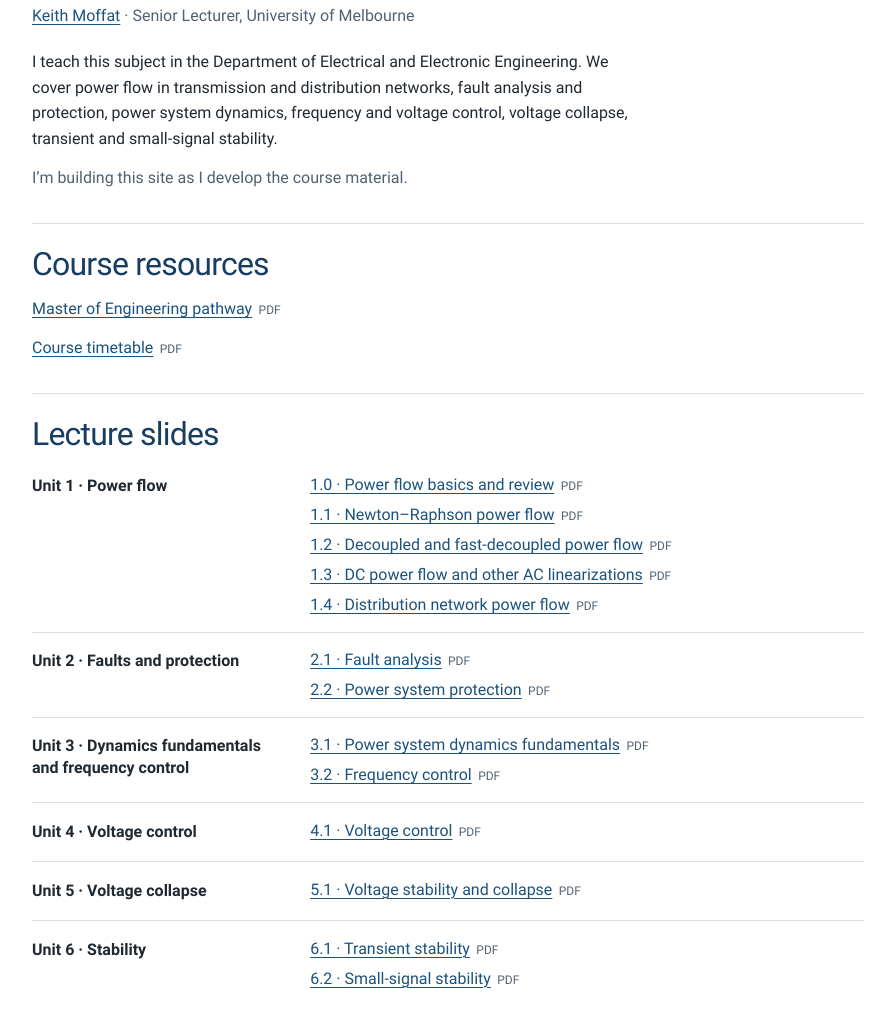
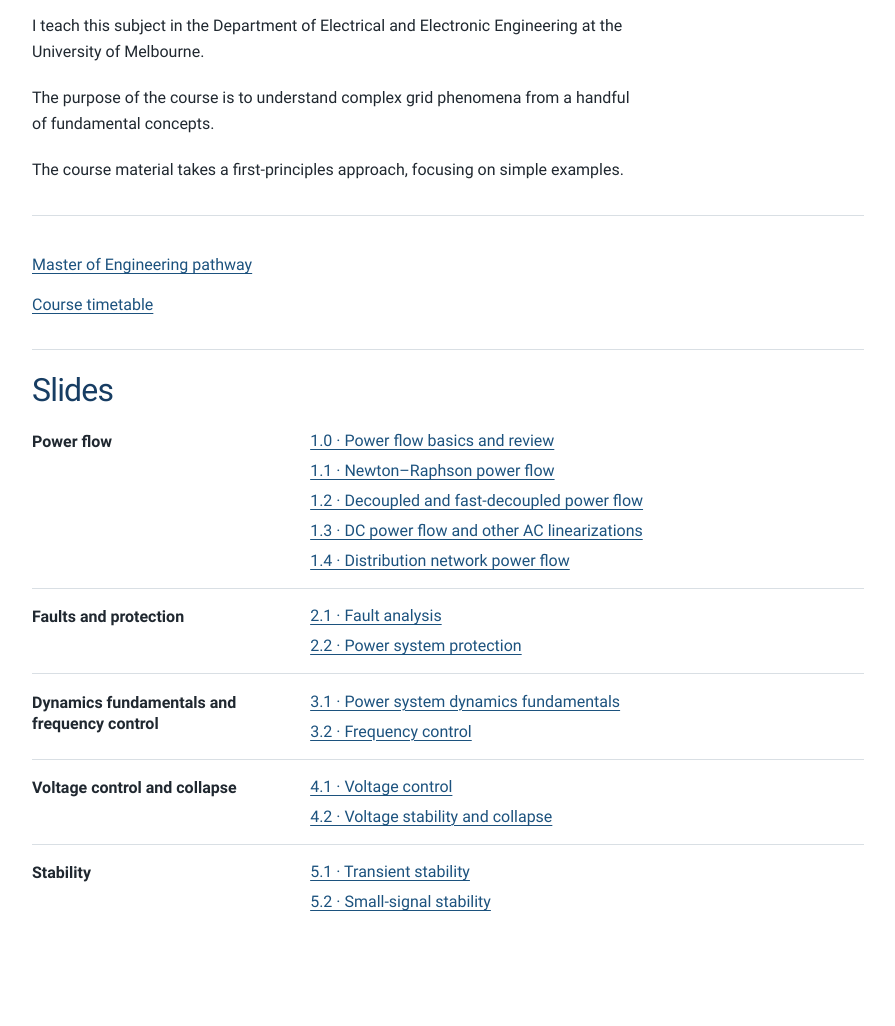
Before and after one commit to keithmoffat/elen90060, a plain HTML site: page index.html in a window 1280 px wide. Shown: the part 186-1212 px from the top of the page, without its empty margins (192-1087 px from the left). After the commit the page ends 1179 px from the top, so only its background shows below. Drawn offline with Linux system fonts and the light colour scheme.

Commit message:
Simplify introduction and reorganize slide units

```diff
--- a/index.html
+++ b/index.html
@@ -3,7 +3,7 @@
 <head>
   <meta charset="utf-8">
   <meta name="viewport" content="width=device-width, initial-scale=1">
-  <meta name="description" content="Lecture slides for ELEN90060 Power System Analysis, taught by Keith Moffat at the University of Melbourne.">
+  <meta name="description" content="Slides for ELEN90060 Power System Analysis, taught by Keith Moffat at the University of Melbourne.">
   <title>Power System Analysis | ELEN90060</title>
   <link rel="stylesheet" href="style.css">
 </head>
@@ -11,63 +11,57 @@
   <header class="site-header">
     <div class="wrap">
       <span class="course-code">ELEN90060</span>
-      <a href="#lecture-slides">Lecture slides</a>
+      <a href="#lecture-slides">Slides</a>
     </div>
   </header>
   <main class="wrap">
     <h1>Power System Analysis</h1>
-    <p class="byline"><a href="https://keithmoffat.com/">Keith Moffat</a> · Senior Lecturer, University of Melbourne</p>
-    <p class="description">I teach this subject in the Department of Electrical and Electronic Engineering. We cover power flow in transmission and distribution networks, fault analysis and protection, power system dynamics, frequency and voltage control, voltage collapse, transient and small-signal stability.</p>
-    <p class="project-note">I’m building this site as I develop the course material.</p>
-    <section class="lectures" id="course-resources" aria-labelledby="resources-title">
-      <h2 id="resources-title">Course resources</h2>
-      <p><a href="master-of-engineering-pathway.pdf">Master of Engineering pathway</a><span class="format">PDF</span></p>
-      <p><a href="course-timetable.pdf">Course timetable</a><span class="format">PDF</span></p>
+    <p class="description">I teach this subject in the Department of Electrical and Electronic Engineering at the University of Melbourne.</p>
+    <p class="description">The purpose of the course is to understand complex grid phenomena from a handful of fundamental concepts.</p>
+    <p class="description">The course material takes a first-principles approach, focusing on simple examples.</p>
+    <section class="lectures" id="course-resources" aria-label="Course resources">
+      <p><a href="master-of-engineering-pathway.pdf">Master of Engineering pathway</a></p>
+      <p><a href="course-timetable.pdf">Course timetable</a></p>
     </section>
     <section class="lectures" id="lecture-slides" aria-labelledby="lecture-title">
-      <h2 id="lecture-title">Lecture slides</h2>
+      <h2 id="lecture-title">Slides</h2>
       <div class="lecture-groups">
         <div class="lecture-group">
-          <h3>Unit 1 · Power flow</h3>
+          <h3>Power flow</h3>
           <ul>
-            <li><a href="1.0-power-flow-review.pdf">1.0 · Power flow basics and review</a><span class="format">PDF</span></li>
-            <li><a href="1.1-newton-raphson-power-flow.pdf">1.1 · Newton–Raphson power flow</a><span class="format">PDF</span></li>
-            <li><a href="1.2-decoupled-power-flow.pdf">1.2 · Decoupled and fast-decoupled power flow</a><span class="format">PDF</span></li>
-            <li><a href="1.3-linearized-power-flow.pdf">1.3 · DC power flow and other AC linearizations</a><span class="format">PDF</span></li>
-            <li><a href="1.4-distribution-network-power-flow.pdf">1.4 · Distribution network power flow</a><span class="format">PDF</span></li>
+            <li><a href="1.0-power-flow-review.pdf">1.0 · Power flow basics and review</a></li>
+            <li><a href="1.1-newton-raphson-power-flow.pdf">1.1 · Newton–Raphson power flow</a></li>
+            <li><a href="1.2-decoupled-power-flow.pdf">1.2 · Decoupled and fast-decoupled power flow</a></li>
+            <li><a href="1.3-linearized-power-flow.pdf">1.3 · DC power flow and other AC linearizations</a></li>
+            <li><a href="1.4-distribution-network-power-flow.pdf">1.4 · Distribution network power flow</a></li>
           </ul>
         </div>
         <div class="lecture-group">
-          <h3>Unit 2 · Faults and protection</h3>
+          <h3>Faults and protection</h3>
           <ul>
-            <li><a href="2.1-fault-analysis.pdf">2.1 · Fault analysis</a><span class="format">PDF</span></li>
-            <li><a href="2.2-protection.pdf">2.2 · Power system protection</a><span class="format">PDF</span></li>
+            <li><a href="2.1-fault-analysis.pdf">2.1 · Fault analysis</a></li>
+            <li><a href="2.2-protection.pdf">2.2 · Power system protection</a></li>
           </ul>
         </div>
         <div class="lecture-group">
-          <h3>Unit 3 · Dynamics fundamentals and frequency control</h3>
+          <h3>Dynamics fundamentals and frequency control</h3>
           <ul>
-            <li><a href="3.1-power-system-dynamics.pdf">3.1 · Power system dynamics fundamentals</a><span class="format">PDF</span></li>
-            <li><a href="3.2-frequency-control.pdf">3.2 · Frequency control</a><span class="format">PDF</span></li>
+            <li><a href="3.1-power-system-dynamics.pdf">3.1 · Power system dynamics fundamentals</a></li>
+            <li><a href="3.2-frequency-control.pdf">3.2 · Frequency control</a></li>
           </ul>
         </div>
         <div class="lecture-group">
-          <h3>Unit 4 · Voltage control</h3>
+          <h3>Voltage control and collapse</h3>
           <ul>
-            <li><a href="4.1-voltage-control.pdf">4.1 · Voltage control</a><span class="format">PDF</span></li>
+            <li><a href="4.1-voltage-control.pdf">4.1 · Voltage control</a></li>
+            <li><a href="5.1-voltage-collapse.pdf">4.2 · Voltage stability and collapse</a></li>
           </ul>
         </div>
         <div class="lecture-group">
-          <h3>Unit 5 · Voltage collapse</h3>
+          <h3>Stability</h3>
           <ul>
-            <li><a href="5.1-voltage-collapse.pdf">5.1 · Voltage stability and collapse</a><span class="format">PDF</span></li>
-          </ul>
-        </div>
-        <div class="lecture-group">
-          <h3>Unit 6 · Stability</h3>
-          <ul>
-            <li><a href="6.1-transient-stability.pdf">6.1 · Transient stability</a><span class="format">PDF</span></li>
-            <li><a href="6.2-small-signal-stability.pdf">6.2 · Small-signal stability</a><span class="format">PDF</span></li>
+            <li><a href="6.1-transient-stability.pdf">5.1 · Transient stability</a></li>
+            <li><a href="6.2-small-signal-stability.pdf">5.2 · Small-signal stability</a></li>
           </ul>
         </div>
 
```
